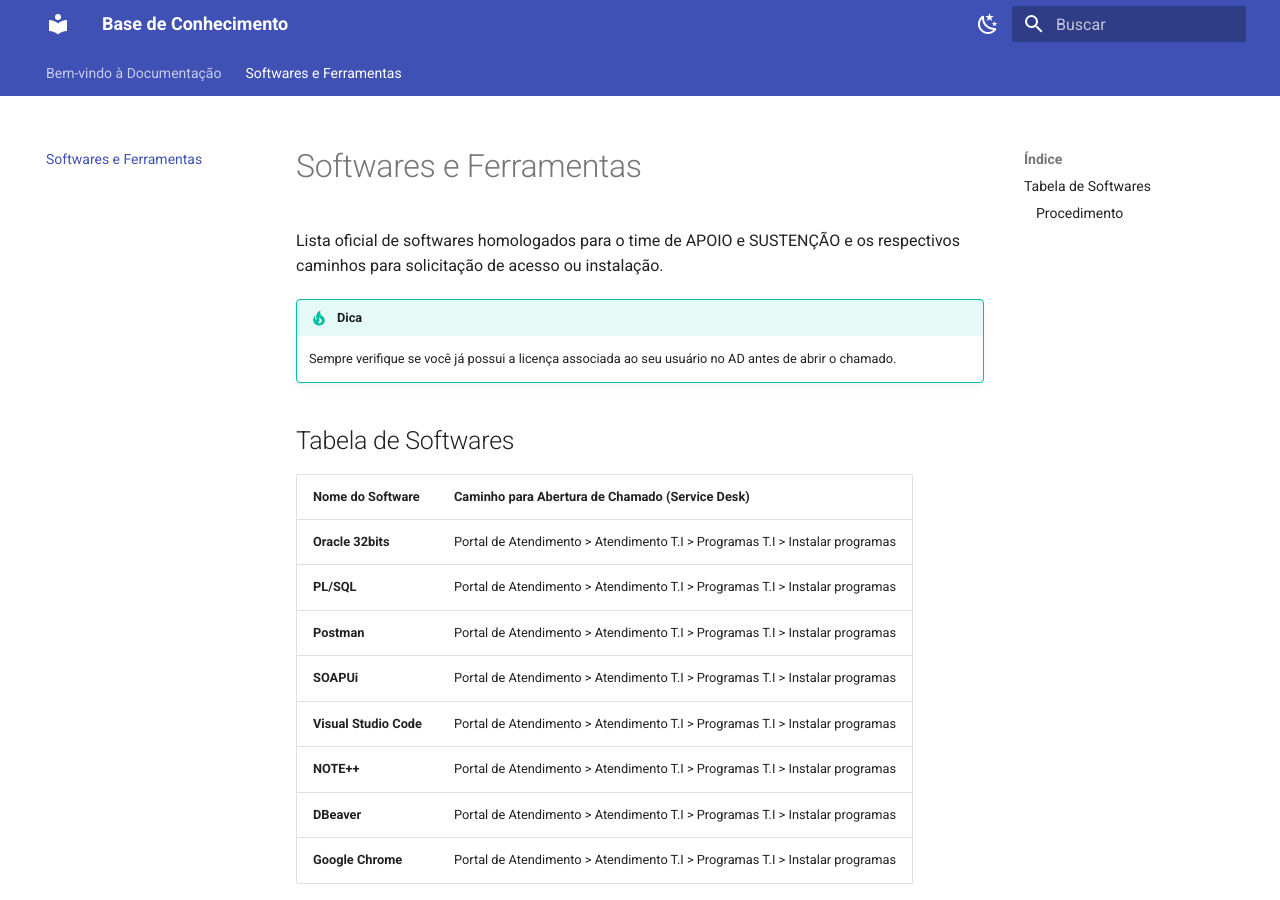
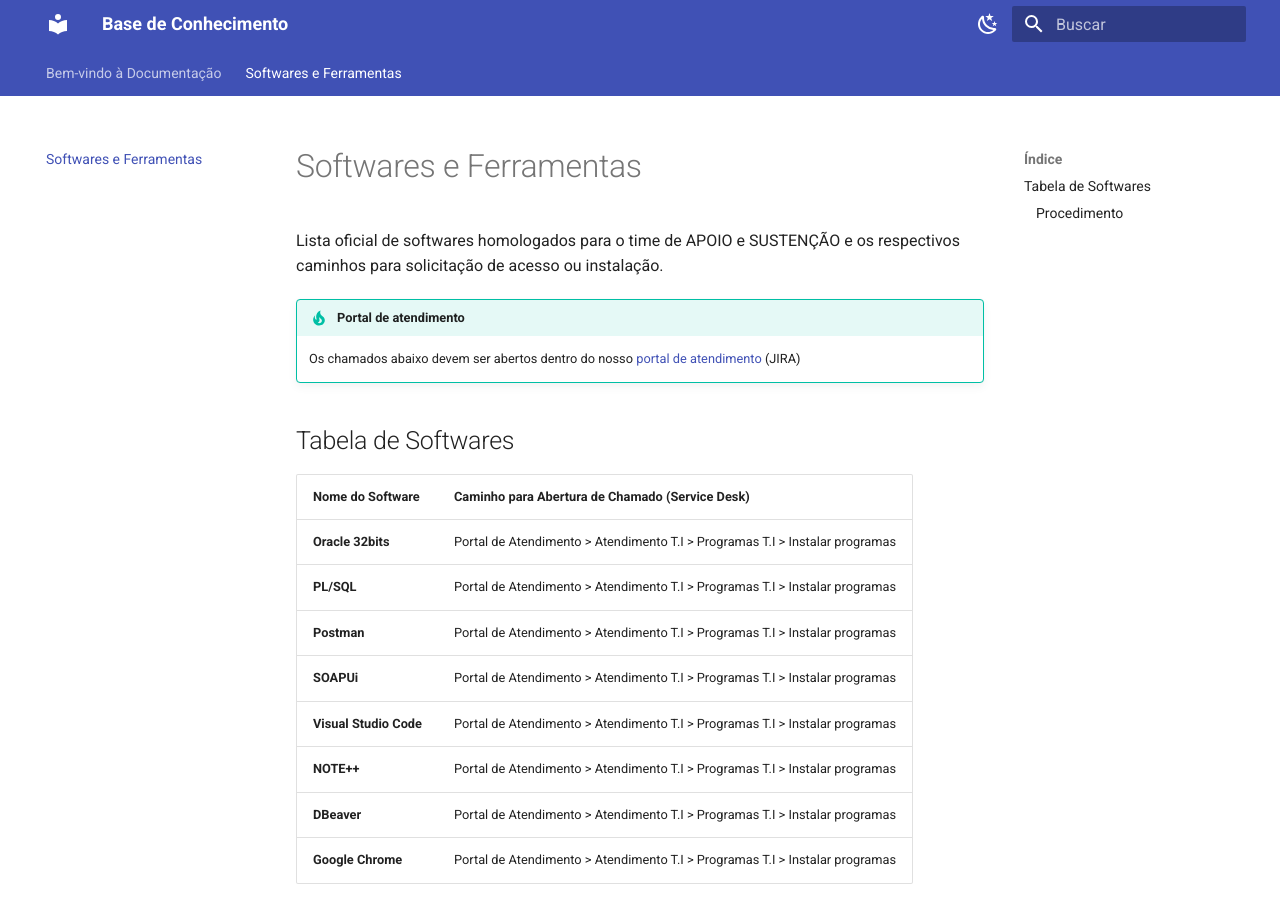
Before and after one commit to AndersonLeoni/docs-sustentacao-TREND, an MkDocs documentation site: the page built from docs/softwares.md, in a window 1280 px wide and 900 px high. Built offline with MkDocs 1.6.1 and Material for MkDocs 9.7.7, drawn with Linux system fonts in a browser that asks for light colours.

Commit message:
link funcional jira

```diff
--- a/docs/softwares.md
+++ b/docs/softwares.md
@@ -2,8 +2,8 @@
 
 Lista oficial de softwares homologados para o time de APOIO e SUSTENÇÃO e os respectivos caminhos para solicitação de acesso ou instalação.
 
-!!! tip "Dica"
-    Sempre verifique se você já possui a licença associada ao seu usuário no AD antes de abrir o chamado.
+!!! tip "Portal de atendimento"
+    Os chamados abaixo devem ser abertos dentro do nosso [portal de atendimento](https://cvccorp.atlassian.net/servicedesk/customer/portals) (JIRA)
 
 ## Tabela de Softwares
 
```
